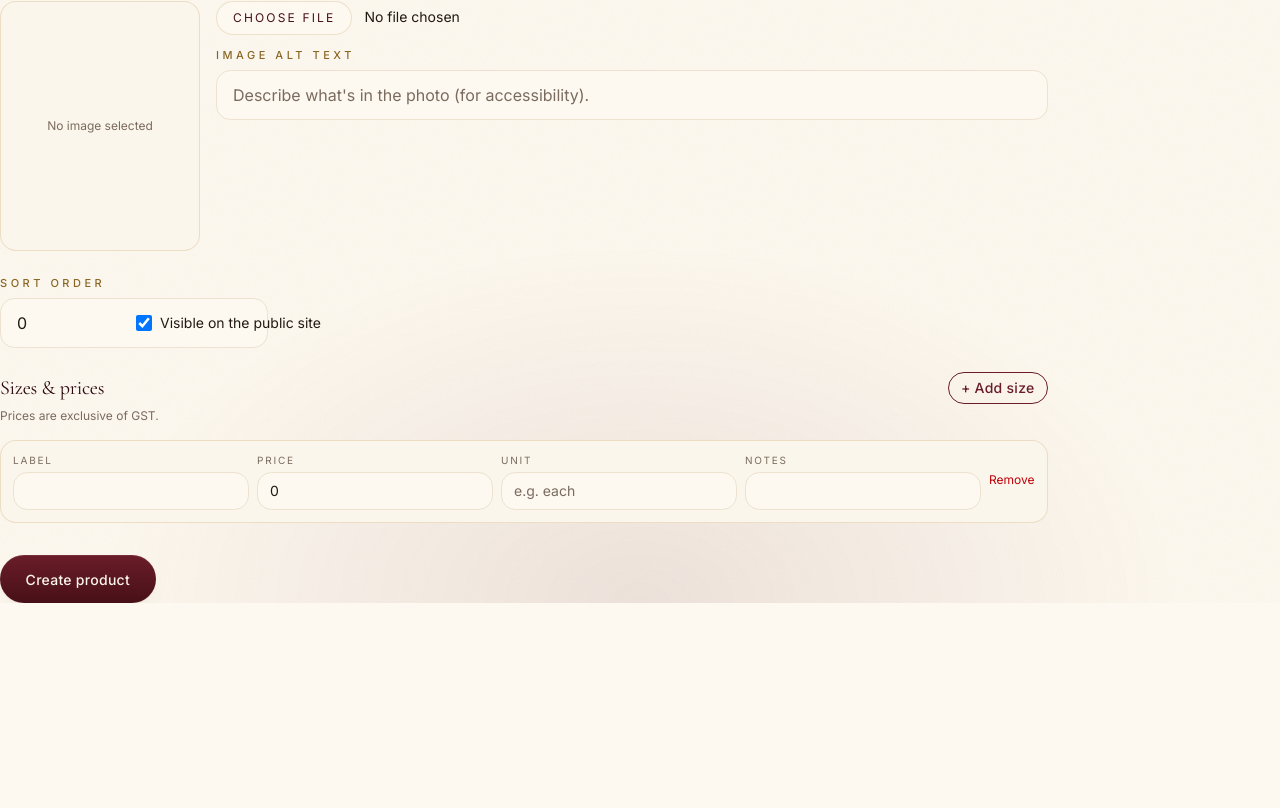
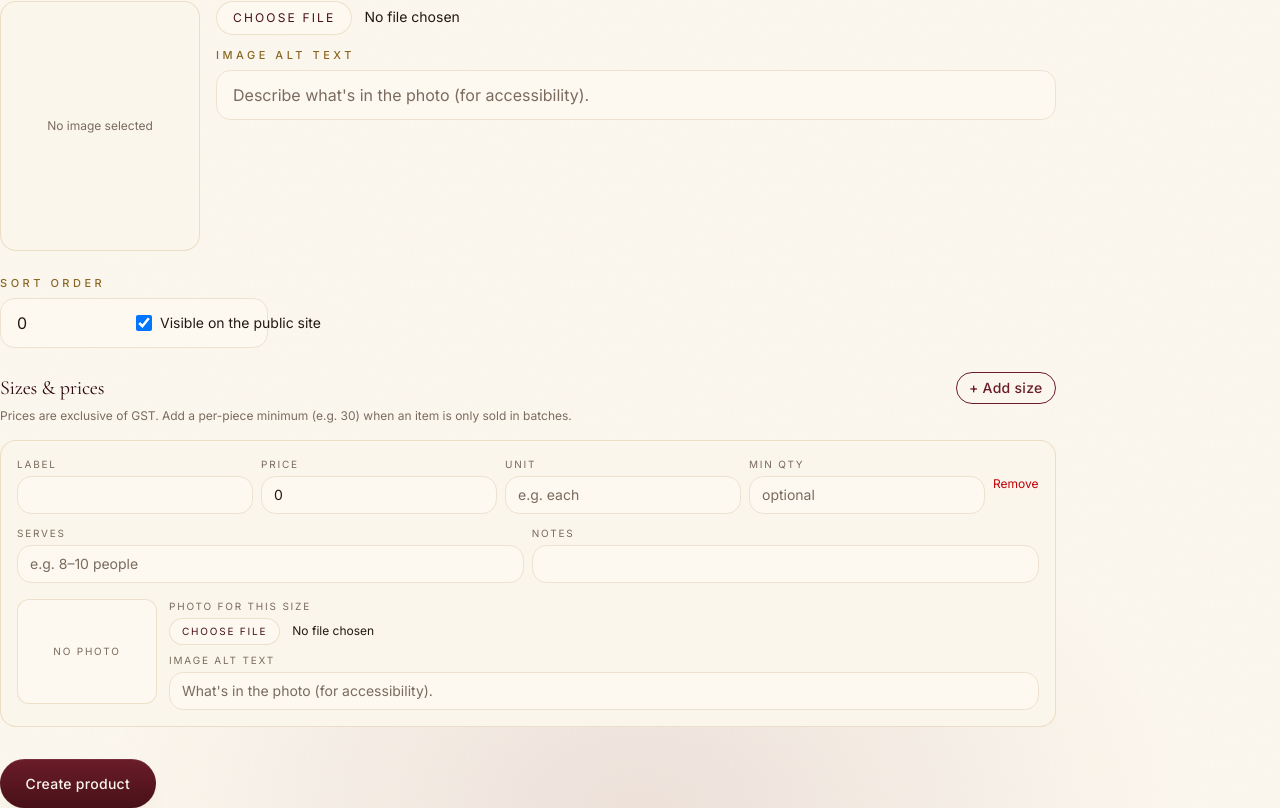
Before and after one commit to mkibigo574/Christine-s-Exotic-Eats, a Next.js app: page /admin/products/new in a window 1280 px wide. Shown: the part 492-1300 px from the top of the page. Before the commit the page ends 1095 px from the top, so only its background shows below. Built offline with nearby package versions, Linux system fonts and the light colour scheme; no server answers; a web font is replaced by a local one.

Commit message:
Admin: edit per-size photo, serves, and min qty

```diff
--- a/src/app/admin/products/ProductForm.tsx
+++ b/src/app/admin/products/ProductForm.tsx
@@ -9,9 +9,20 @@ type Props = {
   submitLabel: string;
 };
 
+type SizeImageState = {
+  preview: string | null;
+  remove: boolean;
+};
+
 export function ProductForm({ action, initial, submitLabel }: Props) {
   const [sizes, setSizes] = useState<Size[]>(
     initial?.sizes ?? [{ label: "", price: 0 }],
+  );
+  const [sizeImages, setSizeImages] = useState<SizeImageState[]>(
+    (initial?.sizes ?? [{ label: "", price: 0 }]).map((s) => ({
+      preview: s.image_url ?? null,
+      remove: false,
+    })),
   );
   const [preview, setPreview] = useState<string | null>(initial?.image_url ?? null);
   const [removeImage, setRemoveImage] = useState(false);
@@ -22,9 +33,31 @@ export function ProductForm({ action, initial, submitLabel }: Props) {
   }
   function add() {
     setSizes((arr) => [...arr, { label: "", price: 0 }]);
+    setSizeImages((arr) => [...arr, { preview: null, remove: false }]);
   }
   function remove(i: number) {
     setSizes((arr) => arr.filter((_, idx) => idx !== i));
+    setSizeImages((arr) => arr.filter((_, idx) => idx !== i));
+  }
+  function pickSizeImage(i: number, file: File | null) {
+    if (!file) return;
+    setSizeImages((arr) =>
+      arr.map((s, idx) =>
+        idx === i ? { preview: URL.createObjectURL(file), remove: false } : s,
+      ),
+    );
+  }
+  function toggleRemoveSizeImage(i: number, removeIt: boolean) {
+    setSizeImages((arr) =>
+      arr.map((s, idx) => {
+        if (idx !== i) return s;
+        const original = sizes[idx]?.image_url ?? null;
+        return {
+          preview: removeIt ? null : original,
+          remove: removeIt,
+        };
+      }),
+    );
   }
 
   function onPick(e: React.ChangeEvent<HTMLInputElement>) {
@@ -123,20 +156,27 @@ export function ProductForm({ action, initial, submitLabel }: Props) {
           </button>
         </div>
         <p className="mt-1 text-xs text-[var(--color-muted)]">
-          Prices are exclusive of GST.
+          Prices are exclusive of GST. Add a per-piece minimum (e.g. 30) when an item is only sold in batches.
         </p>
 
-        <div className="mt-4 grid gap-3">
-          {sizes.map((s, i) => (
+        <div className="mt-4 grid gap-4">
+          {sizes.map((s, i) => {
+            const img = sizeImages[i] ?? { preview: null, remove: false };
+            const hasExistingImage = Boolean(s.image_url);
+            return (
               <div
                 key={i}
-              className="grid gap-2 md:grid-cols-[1.2fr_0.8fr_0.8fr_2fr_auto] items-end rounded-2xl border border-[var(--color-line)] bg-[var(--color-cream-soft)] p-3"
+                className="grid gap-3 rounded-2xl border border-[var(--color-line)] bg-[var(--color-cream-soft)] p-4"
               >
                 <input type="hidden" name="size_id[]" value={s.id ?? ""} />
+                <input type="hidden" name="size_existing_image[]" value={s.image_path ?? ""} />
+                <input type="hidden" name="size_remove_image[]" value={img.remove ? "1" : ""} />
+
+                <div className="grid gap-2 md:grid-cols-[1.2fr_0.8fr_0.8fr_0.7fr_auto] items-end">
                   <SubField label="Label" name="size_label[]" value={s.label} onChange={(v) => update(i, "label", v)} required />
                   <SubField label="Price" name="size_price[]" type="number" step="0.01" value={String(s.price ?? 0)} onChange={(v) => update(i, "price", Number(v))} required />
                   <SubField label="Unit" name="size_unit[]" value={s.unit ?? ""} placeholder="e.g. each" onChange={(v) => update(i, "unit", v)} />
-              <SubField label="Notes" name="size_notes[]" value={s.notes ?? ""} onChange={(v) => update(i, "notes", v)} />
+                  <SubField label="Min qty" name="size_min_qty[]" type="number" step="1" value={s.min_qty ? String(s.min_qty) : ""} placeholder="optional" onChange={(v) => update(i, "min_qty", v === "" ? 0 : Number(v))} />
                   <button
                     type="button"
                     onClick={() => remove(i)}
@@ -145,7 +185,57 @@ export function ProductForm({ action, initial, submitLabel }: Props) {
                     Remove
                   </button>
                 </div>
-          ))}
+
+                <div className="grid gap-2 md:grid-cols-2">
+                  <SubField label="Serves" name="size_serves[]" value={s.serves ?? ""} placeholder="e.g. 8–10 people" onChange={(v) => update(i, "serves", v)} />
+                  <SubField label="Notes" name="size_notes[]" value={s.notes ?? ""} onChange={(v) => update(i, "notes", v)} />
+                </div>
+
+                <div className="grid gap-3 md:grid-cols-[140px_1fr] items-start pt-1">
+                  <div className="aspect-[4/3] w-full rounded-xl border border-[var(--color-line)] bg-[var(--color-paper)] overflow-hidden grid place-items-center">
+                    {img.preview ? (
+                      // eslint-disable-next-line @next/next/no-img-element
+                      <img src={img.preview} alt="" className="w-full h-full object-cover" />
+                    ) : (
+                      <span className="text-[10px] uppercase tracking-[0.18em] text-[var(--color-muted)] text-center px-2">
+                        No photo
+                      </span>
+                    )}
+                  </div>
+                  <div className="grid gap-2">
+                    <label className="grid gap-1">
+                      <span className="text-[10px] uppercase tracking-[0.18em] text-[var(--color-muted)]">Photo for this size</span>
+                      <input
+                        type="file"
+                        name="size_image[]"
+                        accept="image/jpeg,image/png,image/webp,image/avif"
+                        onChange={(e) => pickSizeImage(i, e.target.files?.[0] ?? null)}
+                        className="block text-xs file:mr-3 file:rounded-full file:border file:border-[var(--color-line)] file:bg-[var(--color-paper)] file:px-3 file:py-1.5 file:text-[10px] file:uppercase file:tracking-[0.18em] file:text-[var(--color-wine-dark)] hover:file:bg-[var(--color-cream-dark)]/40"
+                      />
+                    </label>
+                    <SubField
+                      label="Image alt text"
+                      name="size_image_alt[]"
+                      value={s.image_alt ?? ""}
+                      placeholder="What's in the photo (for accessibility)."
+                      onChange={(v) => update(i, "image_alt", v)}
+                    />
+                    {hasExistingImage ? (
+                      <label className="inline-flex items-center gap-2 text-xs">
+                        <input
+                          type="checkbox"
+                          checked={img.remove}
+                          onChange={(e) => toggleRemoveSizeImage(i, e.target.checked)}
+                          className="h-4 w-4"
+                        />
+                        <span>Remove current photo</span>
+                      </label>
+                    ) : null}
+                  </div>
+                </div>
+              </div>
+            );
+          })}
         </div>
       </div>
 
--- a/src/app/admin/products/[id]/page.tsx
+++ b/src/app/admin/products/[id]/page.tsx
@@ -17,7 +17,7 @@ export default async function EditProductPage({
   const { data } = await supabase
     .from("cee_products")
     .select(
-      "id, slug, name, blurb, notes, is_active, sort_order, image_path, image_alt, cee_product_sizes(id, label, price, unit, serves, notes, sort_order)",
+      "id, slug, name, blurb, notes, is_active, sort_order, image_path, image_alt, cee_product_sizes(id, label, price, unit, serves, notes, sort_order, image_path, image_alt, min_qty)",
     )
     .eq("id", id)
     .single();
@@ -49,6 +49,12 @@ export default async function EditProductPage({
         serves: s.serves,
         notes: s.notes,
         sort_order: s.sort_order,
+        image_path: s.image_path,
+        image_alt: s.image_alt,
+        image_url: s.image_path
+          ? supabase.storage.from(GALLERY_BUCKET).getPublicUrl(s.image_path).data.publicUrl
+          : null,
+        min_qty: s.min_qty,
       })),
   };
 
--- a/src/app/admin/products/actions.ts
+++ b/src/app/admin/products/actions.ts
@@ -24,9 +24,9 @@ function safeName(name: string) {
     .slice(0, 60) || "image";
 }
 
-async function uploadProductImage(file: File): Promise<string> {
+async function uploadProductImage(file: File, folder = "products"): Promise<string> {
   const ext = file.name.includes(".") ? file.name.split(".").pop()!.toLowerCase() : "jpg";
-  const path = `products/${Date.now()}-${safeName(file.name)}.${ext}`;
+  const path = `${folder}/${Date.now()}-${Math.random().toString(36).slice(2, 8)}-${safeName(file.name)}.${ext}`;
   const admin = createSupabaseAdminClient();
   const buffer = Buffer.from(await file.arrayBuffer());
   const { error } = await admin.storage
@@ -55,32 +55,70 @@ type SizeInput = {
   label: string;
   price: number;
   unit?: string | null;
+  serves?: string | null;
   notes?: string | null;
   sort_order?: number;
+  min_qty?: number | null;
+  image_path?: string | null;
+  image_alt?: string | null;
 };
 
-function parseSizes(formData: FormData): SizeInput[] {
-  const sizes: SizeInput[] = [];
+async function parseSizes(formData: FormData): Promise<{
+  sizes: SizeInput[];
+  uploadedPaths: string[];
+}> {
   const labels = formData.getAll("size_label[]") as string[];
   const prices = formData.getAll("size_price[]") as string[];
   const units = formData.getAll("size_unit[]") as string[];
+  const serves = formData.getAll("size_serves[]") as string[];
   const notes = formData.getAll("size_notes[]") as string[];
+  const minQtys = formData.getAll("size_min_qty[]") as string[];
   const ids = formData.getAll("size_id[]") as string[];
+  const existingImages = formData.getAll("size_existing_image[]") as string[];
+  const removeImages = formData.getAll("size_remove_image[]") as string[];
+  const imageAlts = formData.getAll("size_image_alt[]") as string[];
+  const imageFiles = formData.getAll("size_image[]") as (File | string)[];
+
+  const sizes: SizeInput[] = [];
+  const uploadedPaths: string[] = [];
+
   for (let i = 0; i < labels.length; i++) {
     const label = (labels[i] ?? "").trim();
     if (!label) continue;
     const priceNum = Number(prices[i]);
     if (!isFinite(priceNum)) continue;
+
+    const minQtyRaw = (minQtys[i] ?? "").trim();
+    const minQty = minQtyRaw === "" ? null : Number(minQtyRaw);
+
+    const existing = (existingImages[i] ?? "").trim() || null;
+    const remove = (removeImages[i] ?? "") === "1";
+    const file = imageFiles[i];
+
+    let image_path: string | null = existing;
+    if (file && typeof file !== "string" && file.size > 0) {
+      const uploaded = await uploadProductImage(file, "product-sizes");
+      uploadedPaths.push(uploaded);
+      image_path = uploaded;
+    } else if (remove) {
+      image_path = null;
+    }
+
     sizes.push({
       id: ids[i] || undefined,
       label,
       price: priceNum,
       unit: (units[i] || "").trim() || null,
+      serves: (serves[i] || "").trim() || null,
       notes: (notes[i] || "").trim() || null,
       sort_order: (i + 1) * 10,
+      min_qty: minQty && isFinite(minQty) && minQty > 0 ? Math.floor(minQty) : null,
+      image_path,
+      image_alt: (imageAlts[i] || "").trim() || null,
     });
   }
-  return sizes;
+
+  return { sizes, uploadedPaths };
 }
 
 export async function createProduct(formData: FormData) {
@@ -99,6 +137,8 @@ export async function createProduct(formData: FormData) {
     imagePath = await uploadProductImage(file);
   }
 
+  const { sizes, uploadedPaths } = await parseSizes(formData);
+
   const { data: product, error } = await supabase
     .from("cee_products")
     .insert({
@@ -115,14 +155,18 @@ export async function createProduct(formData: FormData) {
     .single();
   if (error || !product) {
     if (imagePath) await deleteStoredImage(imagePath);
+    for (const p of uploadedPaths) await deleteStoredImage(p);
     throw new Error(error?.message ?? "Could not create product");
   }
 
-  const sizes = parseSizes(formData);
   if (sizes.length > 0) {
-    await supabase
+    const { error: sizesError } = await supabase
       .from("cee_product_sizes")
       .insert(sizes.map((s) => ({ ...s, id: undefined, product_id: product.id })));
+    if (sizesError) {
+      for (const p of uploadedPaths) await deleteStoredImage(p);
+      throw new Error(sizesError.message);
+    }
   }
 
   revalidatePath("/admin/products");
@@ -169,27 +213,47 @@ export async function updateProduct(productId: string, formData: FormData) {
   };
   if (nextPath !== undefined) update.image_path = nextPath;
 
+  // Snapshot existing size image paths so we can clean up any that are no longer referenced.
+  const { data: existingSizeRows } = await supabase
+    .from("cee_product_sizes")
+    .select("image_path")
+    .eq("product_id", productId);
+  const previousSizePaths = (existingSizeRows ?? [])
+    .map((r) => r.image_path as string | null)
+    .filter((p): p is string => Boolean(p));
+
+  const { sizes, uploadedPaths } = await parseSizes(formData);
+
   const { error } = await supabase
     .from("cee_products")
     .update(update)
     .eq("id", productId);
   if (error) {
     if (typeof nextPath === "string") await deleteStoredImage(nextPath);
+    for (const p of uploadedPaths) await deleteStoredImage(p);
     throw new Error(error.message);
   }
 
-  // If image was replaced or removed, drop the old file
   if (nextPath !== undefined && previousPath && previousPath !== nextPath) {
     await deleteStoredImage(previousPath);
   }
 
-  const sizes = parseSizes(formData);
   // Replace strategy: delete all and re-insert. Simpler than diffing for this scale.
   await supabase.from("cee_product_sizes").delete().eq("product_id", productId);
   if (sizes.length > 0) {
-    await supabase
+    const { error: sizesError } = await supabase
       .from("cee_product_sizes")
       .insert(sizes.map((s) => ({ ...s, id: undefined, product_id: productId })));
+    if (sizesError) {
+      for (const p of uploadedPaths) await deleteStoredImage(p);
+      throw new Error(sizesError.message);
+    }
+  }
+
+  // Delete any size images that the new set no longer references.
+  const keptPaths = new Set(sizes.map((s) => s.image_path).filter((p): p is string => Boolean(p)));
+  for (const oldPath of previousSizePaths) {
+    if (!keptPaths.has(oldPath)) await deleteStoredImage(oldPath);
   }
 
   revalidatePath("/admin/products");
@@ -205,9 +269,17 @@ export async function deleteProduct(productId: string) {
     .select("image_path")
     .eq("id", productId)
     .single();
+  const { data: existingSizeRows } = await supabase
+    .from("cee_product_sizes")
+    .select("image_path")
+    .eq("product_id", productId);
   const { error } = await supabase.from("cee_products").delete().eq("id", productId);
   if (error) throw new Error(error.message);
   if (existing?.image_path) await deleteStoredImage(existing.image_path);
+  for (const row of existingSizeRows ?? []) {
+    const p = row.image_path as string | null;
+    if (p) await deleteStoredImage(p);
+  }
   revalidatePath("/admin/products");
   revalidatePath("/catalogue", "layout");
   revalidatePath("/");
```
Lines whose indentation alone changed are shown as unchanged.
